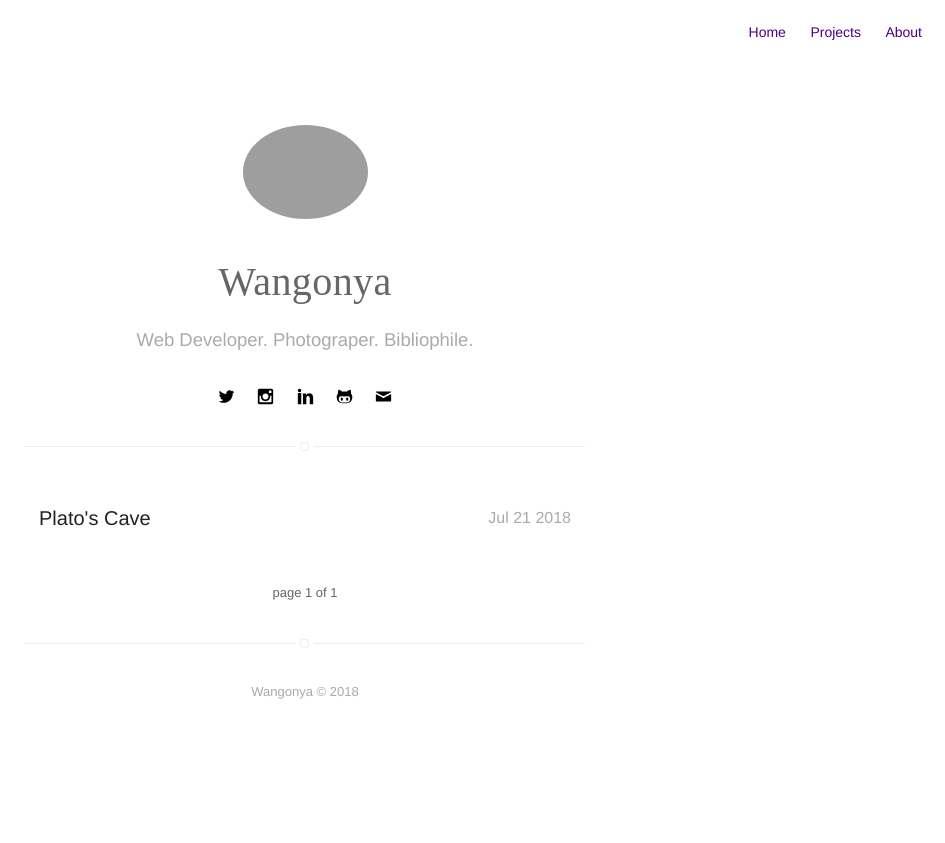
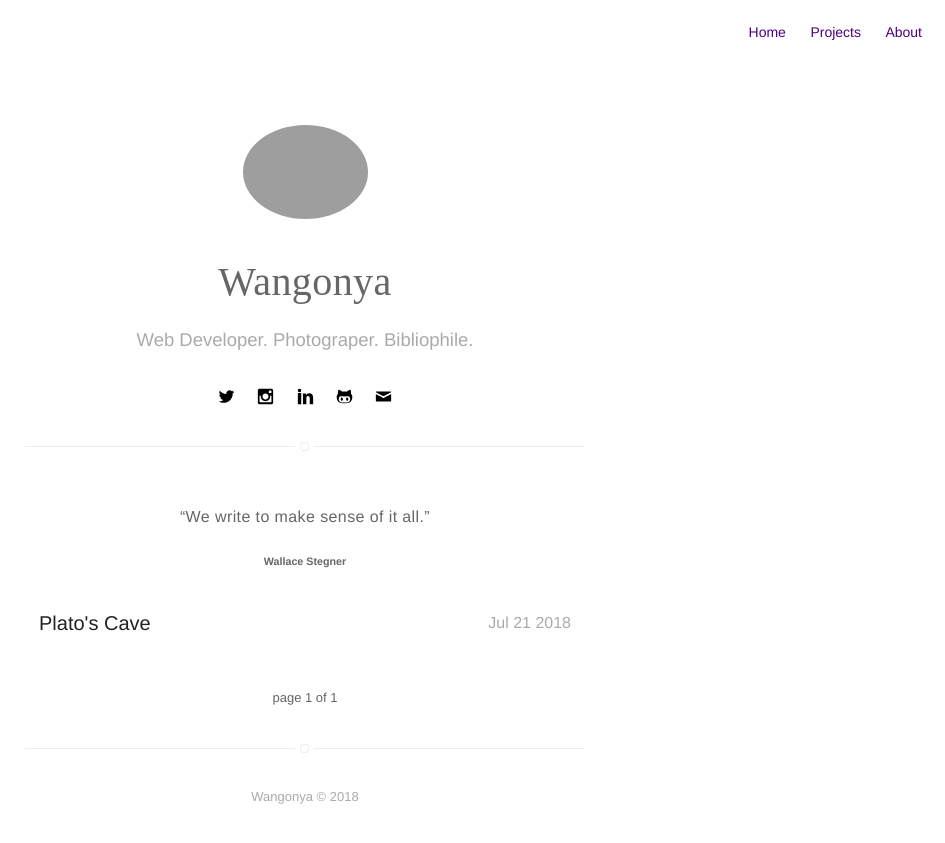
Before and after one commit to wangonya/wang0nya.github.io-v1, a Jekyll site: the page built from blog/index.html, in a window 1280 px wide. Shown: the top 843 px of the page, without its empty margins (335-1280 px from the left). Built offline with Jekyll 4.4.1, drawn with Linux system fonts in a browser that asks for light colours; some web fonts are replaced; the list of posts is cut into pages by our own code.

Commit message:
add blog quote

```diff
--- a/blog/index.html
+++ b/blog/index.html
@@ -5,6 +5,10 @@ layout: page
 title: Blog
 ---
 <section class="list">
+	<div class="blockquote text-center">
+		<p> “We write to make sense of it all.” </p>
+		<h6>Wallace Stegner</h6>
+	</div>
 	{% if site.posts.size == 0 %}
 		<p class="text-center">Nothing published yet!</p>
 	{% elsif site.paginate %}
```
Also changed, not shown: 2 other files.
